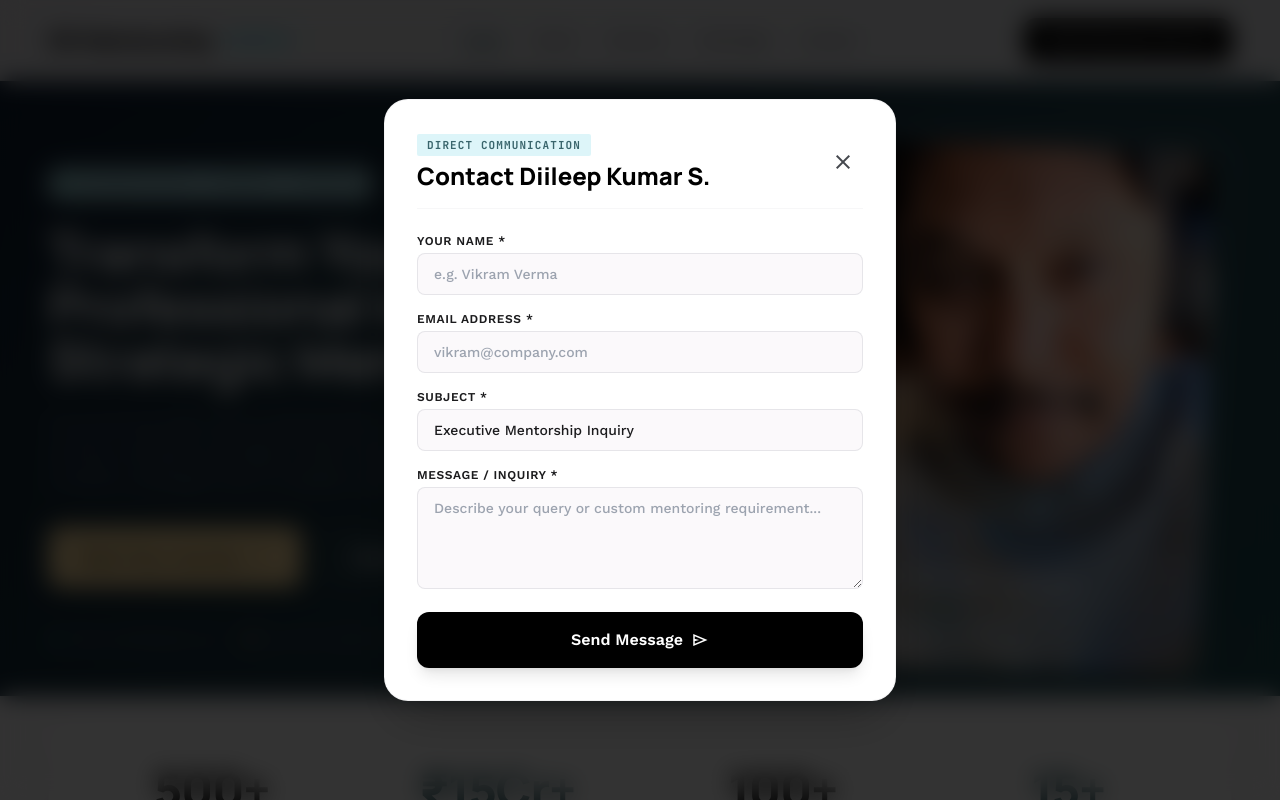
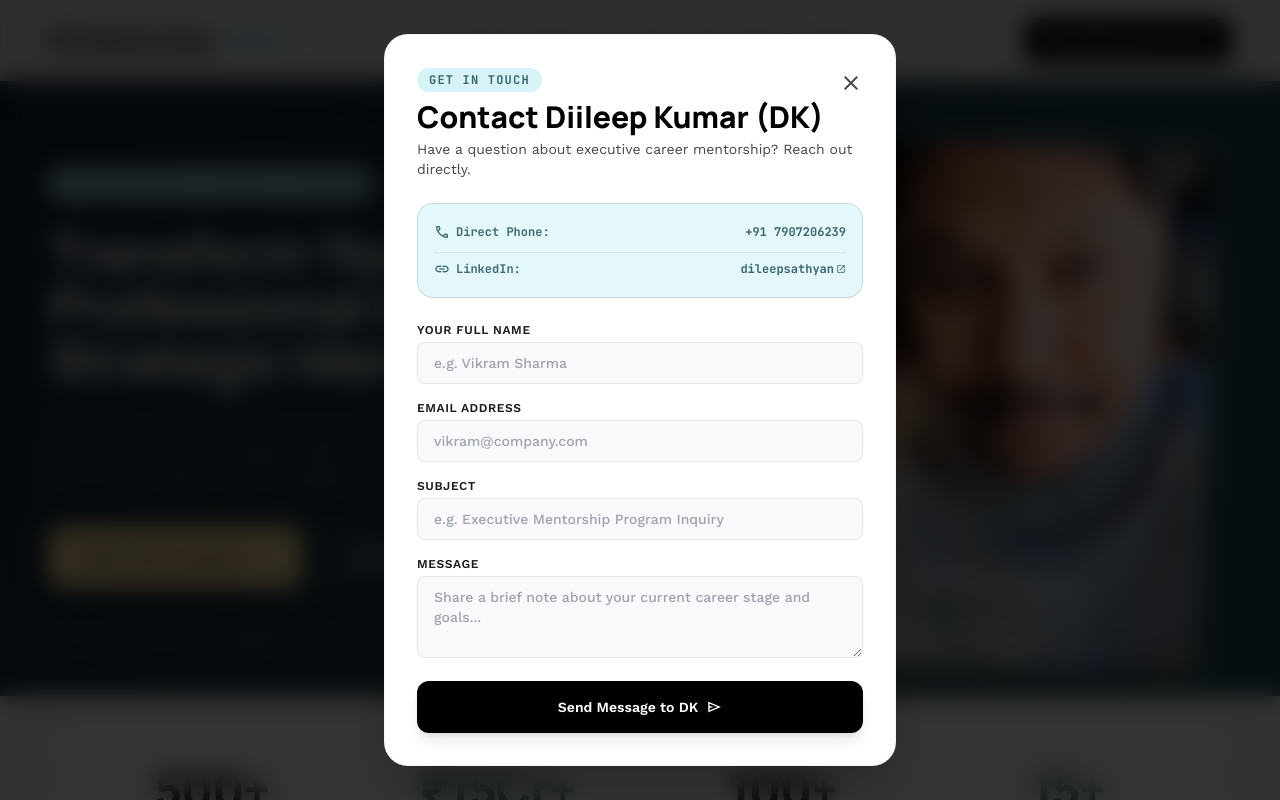
Before and after one commit to pradeepdasan83/dk-mentorship, a Next.js app: page / in a window 1280 px wide. Both pictures are taken after a click on the button "Contact". Shown: the top 800 px of the page. Built offline with nearby package versions, Linux system fonts and the light colour scheme.

Commit message:
Update footer and contact modal with LinkedIn profile URL and DK phone number +917907206239

```diff
--- a/components/ContactModal.tsx
+++ b/components/ContactModal.tsx
@@ -11,20 +11,20 @@ export default function ContactModal({ isOpen, onClose }: ContactModalProps) {
   const [formData, setFormData] = useState({
     name: '',
     email: '',
-    subject: 'Executive Mentorship Inquiry',
+    subject: '',
     message: '',
   });
 
   const [loading, setLoading] = useState(false);
-  const [success, setSuccess] = useState(false);
-  const [errorMessage, setErrorMessage] = useState('');
+  const [submitted, setSubmitted] = useState(false);
+  const [error, setError] = useState('');
 
   if (!isOpen) return null;
 
   const handleSubmit = async (e: React.FormEvent) => {
     e.preventDefault();
     setLoading(true);
-    setErrorMessage('');
+    setError('');
 
     try {
       const res = await fetch('/api/contact', {
@@ -39,13 +39,9 @@ export default function ContactModal({ isOpen, onClose }: ContactModalProps) {
         throw new Error(data.error || 'Failed to send message.');
       }
 
-      setSuccess(true);
-      setTimeout(() => {
-        setSuccess(false);
-        onClose();
-      }, 2500);
+      setSubmitted(true);
     } catch (err: any) {
-      setErrorMessage(err.message || 'An unexpected error occurred.');
+      setError(err.message || 'Something went wrong.');
     } finally {
       setLoading(false);
     }
@@ -54,50 +50,72 @@ export default function ContactModal({ isOpen, onClose }: ContactModalProps) {
   return (
     <div className="fixed inset-0 z-50 flex items-center justify-center p-4 bg-primary/80 backdrop-blur-md overflow-y-auto">
       <div className="relative w-full max-w-lg bg-surface-container-lowest rounded-3xl shadow-2xl border border-outline-variant/20 p-6 md:p-8 animate-modal my-8">
-        <div className="flex items-center justify-between border-b border-outline-variant/15 pb-4 mb-6">
-          <div>
-            <span className="font-mono text-[11px] font-bold text-secondary uppercase tracking-widest bg-secondary-container/50 px-2.5 py-1 rounded">
-              Direct Communication
-            </span>
-            <h3 className="font-display font-extrabold text-2xl text-primary mt-1">
-              Contact Diileep Kumar S.
-            </h3>
-          </div>
         <button
           onClick={onClose}
-            className="p-2 rounded-full hover:bg-surface-container-high text-on-surface-variant transition-colors"
+          className="absolute top-6 right-6 p-2 rounded-full hover:bg-surface-container-high text-on-surface-variant transition-colors"
         >
           <span className="material-symbols-outlined text-2xl">close</span>
         </button>
+
+        {!submitted ? (
+          <div>
+            <div className="mb-6">
+              <span className="font-mono text-xs font-bold text-secondary uppercase tracking-widest bg-secondary-container/60 px-3 py-1 rounded-full">
+                Get In Touch
+              </span>
+              <h3 className="font-display font-extrabold text-2xl md:text-3xl text-primary mt-2">
+                Contact Diileep Kumar (DK)
+              </h3>
+              <p className="font-body text-sm text-on-surface-variant mt-1">
+                Have a question about executive career mentorship? Reach out directly.
+              </p>
             </div>
 
-        {success ? (
-          <div className="py-8 text-center space-y-3">
-            <div className="w-16 h-16 bg-emerald-100 text-emerald-600 rounded-full flex items-center justify-center mx-auto">
-              <span className="material-symbols-outlined text-3xl">check_circle</span>
+            {/* Direct Contact Info Box */}
+            <div className="mb-6 p-4 rounded-2xl bg-secondary-container/40 border border-secondary/20 space-y-2">
+              <div className="flex items-center justify-between text-xs font-mono font-bold text-on-secondary-container">
+                <span className="flex items-center gap-1.5">
+                  <span className="material-symbols-outlined text-base">call</span>
+                  <span>Direct Phone:</span>
+                </span>
+                <a href="tel:+917907206239" className="text-secondary hover:underline font-extrabold">
+                  +91 7907206239
+                </a>
               </div>
-            <h4 className="font-display font-bold text-xl text-primary">Message Sent Successfully!</h4>
-            <p className="font-body text-sm text-on-surface-variant max-w-xs mx-auto">
-              Thank you for reaching out. Diileep or our executive desk will respond within 24 hours.
-            </p>
+
+              <div className="flex items-center justify-between text-xs font-mono font-bold text-on-secondary-container pt-1 border-t border-secondary/10">
+                <span className="flex items-center gap-1.5">
+                  <span className="material-symbols-outlined text-base">link</span>
+                  <span>LinkedIn:</span>
+                </span>
+                <a
+                  href="https://www.linkedin.com/in/dileepsathyan"
+                  target="_blank"
+                  rel="noopener noreferrer"
+                  className="text-secondary hover:underline font-extrabold flex items-center gap-0.5"
+                >
+                  <span>dileepsathyan</span>
+                  <span className="material-symbols-outlined text-[10px]">open_in_new</span>
+                </a>
               </div>
-        ) : (
-          <form onSubmit={handleSubmit} className="space-y-4">
-            {errorMessage && (
-              <div className="p-3 rounded-xl bg-error-container text-on-error-container text-xs flex items-center gap-2">
+            </div>
+
+            {error && (
+              <div className="mb-4 p-3.5 rounded-xl bg-error-container text-on-error-container text-sm flex items-center gap-2">
                 <span className="material-symbols-outlined text-base">error</span>
-                <span>{errorMessage}</span>
+                <span>{error}</span>
               </div>
             )}
 
+            <form onSubmit={handleSubmit} className="space-y-4">
               <div>
                 <label className="block text-xs font-bold text-on-surface uppercase tracking-wider mb-1">
-                Your Name *
+                  Your Full Name
                 </label>
                 <input
                   type="text"
                   required
-                placeholder="e.g. Vikram Verma"
+                  placeholder="e.g. Vikram Sharma"
                   value={formData.name}
                   onChange={(e) => setFormData({ ...formData, name: e.target.value })}
                   className="w-full px-4 py-2.5 rounded-xl border border-outline-variant/40 bg-surface focus:outline-none focus:border-secondary focus:ring-2 focus:ring-secondary/20 text-sm font-medium"
@@ -106,7 +124,7 @@ export default function ContactModal({ isOpen, onClose }: ContactModalProps) {
 
               <div>
                 <label className="block text-xs font-bold text-on-surface uppercase tracking-wider mb-1">
-                Email Address *
+                  Email Address
                 </label>
                 <input
                   type="email"
@@ -120,11 +138,12 @@ export default function ContactModal({ isOpen, onClose }: ContactModalProps) {
 
               <div>
                 <label className="block text-xs font-bold text-on-surface uppercase tracking-wider mb-1">
-                Subject *
+                  Subject
                 </label>
                 <input
                   type="text"
                   required
+                  placeholder="e.g. Executive Mentorship Program Inquiry"
                   value={formData.subject}
                   onChange={(e) => setFormData({ ...formData, subject: e.target.value })}
                   className="w-full px-4 py-2.5 rounded-xl border border-outline-variant/40 bg-surface focus:outline-none focus:border-secondary focus:ring-2 focus:ring-secondary/20 text-sm font-medium"
@@ -133,12 +152,12 @@ export default function ContactModal({ isOpen, onClose }: ContactModalProps) {
 
               <div>
                 <label className="block text-xs font-bold text-on-surface uppercase tracking-wider mb-1">
-                Message / Inquiry *
+                  Message
                 </label>
                 <textarea
-                rows={4}
+                  rows={3}
                   required
-                placeholder="Describe your query or custom mentoring requirement..."
+                  placeholder="Share a brief note about your current career stage and goals..."
                   value={formData.message}
                   onChange={(e) => setFormData({ ...formData, message: e.target.value })}
                   className="w-full px-4 py-2.5 rounded-xl border border-outline-variant/40 bg-surface focus:outline-none focus:border-secondary focus:ring-2 focus:ring-secondary/20 text-sm font-medium"
@@ -148,21 +167,38 @@ export default function ContactModal({ isOpen, onClose }: ContactModalProps) {
               <button
                 type="submit"
                 disabled={loading}
-              className="w-full bg-primary hover:bg-secondary text-on-primary font-bold py-3.5 px-6 rounded-full shadow-lg transition-all flex items-center justify-center gap-2 disabled:opacity-50"
+                className="w-full bg-primary hover:bg-secondary text-on-primary font-bold py-3.5 px-6 rounded-full shadow-lg transition-all flex items-center justify-center gap-2 text-sm disabled:opacity-50"
               >
                 {loading ? (
                   <>
-                  <div className="w-5 h-5 border-2 border-white border-t-transparent rounded-full animate-spin"></div>
+                    <div className="w-4 h-4 border-2 border-white border-t-transparent rounded-full animate-spin"></div>
                     <span>Sending Message...</span>
                   </>
                 ) : (
                   <>
-                  <span>Send Message</span>
-                  <span className="material-symbols-outlined text-lg">send</span>
+                    <span>Send Message to DK</span>
+                    <span className="material-symbols-outlined text-base">send</span>
                   </>
                 )}
               </button>
             </form>
+          </div>
+        ) : (
+          <div className="py-8 text-center space-y-4">
+            <div className="w-16 h-16 bg-emerald-100 text-emerald-600 rounded-full flex items-center justify-center mx-auto">
+              <span className="material-symbols-outlined text-3xl">mark_email_read</span>
+            </div>
+            <h3 className="font-display font-extrabold text-2xl text-primary">Message Sent Successfully!</h3>
+            <p className="font-body text-sm text-on-surface-variant max-w-sm mx-auto">
+              Thank you for reaching out, <span className="font-bold text-primary">{formData.name}</span>. Diileep Kumar (DK) will review your note and respond shortly.
+            </p>
+            <button
+              onClick={onClose}
+              className="bg-primary text-white font-bold px-8 py-3 rounded-full hover:bg-secondary transition-colors text-sm"
+            >
+              Close
+            </button>
+          </div>
         )}
       </div>
     </div>
--- a/components/Footer.tsx
+++ b/components/Footer.tsx
@@ -22,21 +22,31 @@ export default function Footer({ onOpenContactModal }: FooterProps) {
           </p>
         </div>
 
-        <div className="flex flex-wrap justify-center gap-6 text-sm font-medium">
+        <div className="flex flex-wrap items-center justify-center gap-6 text-sm font-medium">
           <a
-            href="https://www.linkedin.com"
+            href="https://www.linkedin.com/in/dileepsathyan"
             target="_blank"
             rel="noopener noreferrer"
-            className="hover:text-white hover:underline decoration-secondary transition-all flex items-center gap-1"
+            className="hover:text-white hover:underline decoration-secondary transition-all flex items-center gap-1.5 font-bold text-tertiary-fixed"
           >
-            <span>LinkedIn</span>
+            <span className="material-symbols-outlined text-base">link</span>
+            <span>LinkedIn Profile</span>
             <span className="material-symbols-outlined text-xs">open_in_new</span>
           </a>
+
+          <a
+            href="tel:+917907206239"
+            className="hover:text-white hover:underline decoration-secondary transition-all flex items-center gap-1.5 font-bold text-white bg-white/10 px-3.5 py-1.5 rounded-full border border-white/20"
+          >
+            <span className="material-symbols-outlined text-base">call</span>
+            <span>Contact DK: +91 7907206239</span>
+          </a>
+
           <button
             onClick={onOpenContactModal}
             className="hover:text-white hover:underline decoration-secondary transition-all"
           >
-            Contact Mentor
+            Send Inquiry
           </button>
         </div>
       </div>
```
Lines whose indentation alone changed are shown as unchanged.
